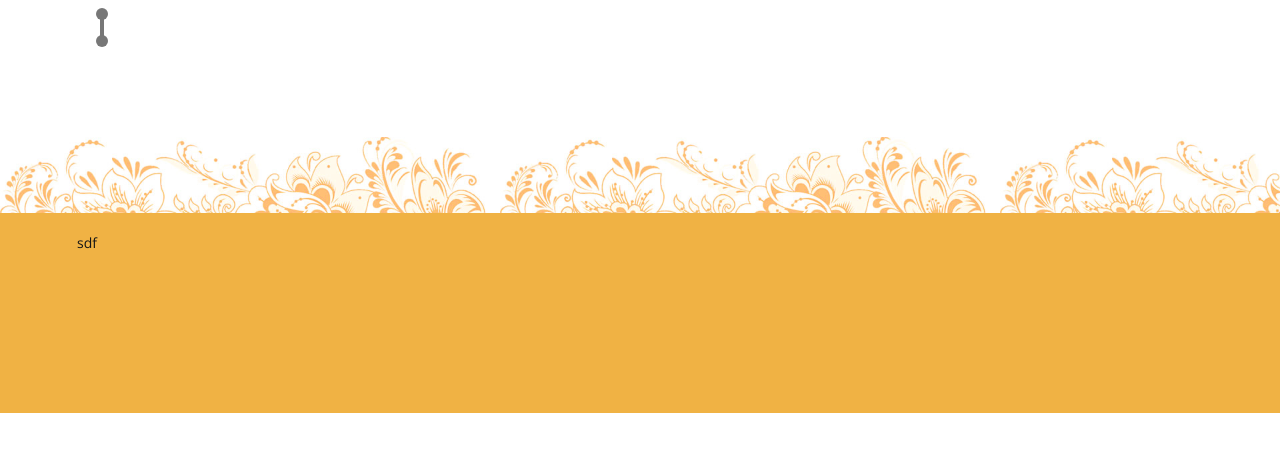
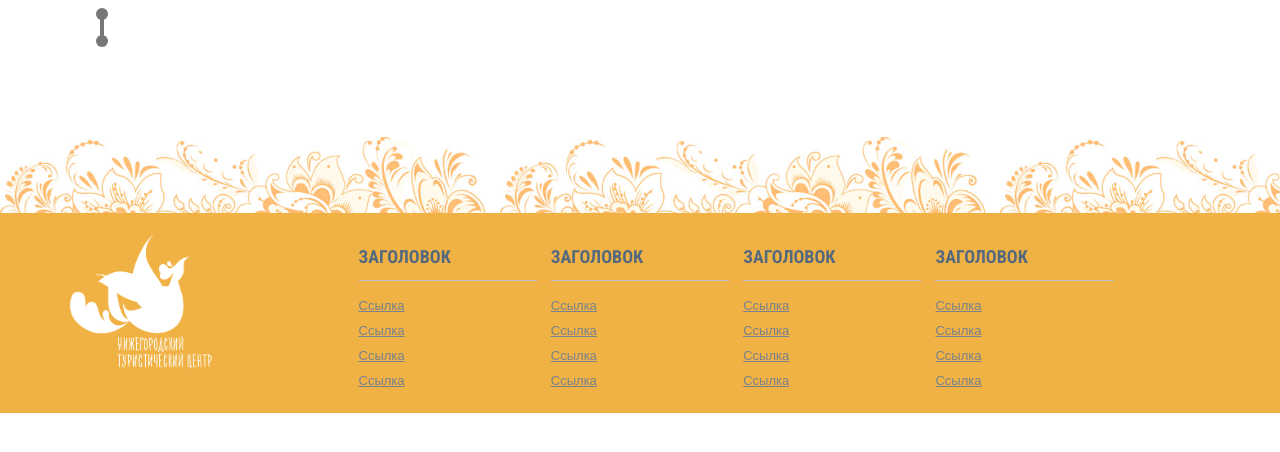
Before and after one commit to larek/ntc.nn.ru, a Yii app: template basic/views/news/index.php in a window 1280 px wide. Shown: the part 313-765 px from the top of the page. Run offline with PHP 8.4 and a stand-in for Yii, Linux system fonts and the light colour scheme; the template is opened without the code that fills it, so the values that code supplies are empty; some libraries are stand-ins or nearby versions.

Commit message:
footer content example

```diff
--- a/basic/views/layouts/main.php
+++ b/basic/views/layouts/main.php
@@ -174,9 +174,53 @@ AppAsset::register($this);
 
     <div class="footer_border"></div>
     <div class="footer_wrap">
-        <div class="container">
-            <div class="col-md-4">sdf</div>
+
+<div class="container">
+            <div class="row">
+                <div class="col-md-3">
+                    <img src="/images/ntc-logo-white.png" style='width:142px' alt="">
+                </div>
+                <div class="col-lg-2  col-md-2 col-sm-4 col-xs-6">
+                    <h3> Заголовок</h3>
+                    <ul>
+                        <li> <a href="#"> Ссылка </a> </li>
+                        <li> <a href="#"> Ссылка </a> </li>
+                        <li> <a href="#"> Ссылка </a> </li>
+                        <li> <a href="#"> Ссылка </a> </li>
+                    </ul>
+                </div>
+                <div class="col-lg-2  col-md-2 col-sm-4 col-xs-6">
+                    <h3> Заголовок </h3>
+                    <ul>
+                        <li> <a href="#"> Ссылка </a> </li>
+                        <li> <a href="#"> Ссылка </a> </li>
+                        <li> <a href="#"> Ссылка </a> </li>
+                        <li> <a href="#"> Ссылка </a> </li>
+                    </ul>
+                </div>
+                <div class="col-lg-2  col-md-2 col-sm-4 col-xs-6">
+                    <h3> Заголовок </h3>
+                    <ul>
+                        <li> <a href="#"> Ссылка </a> </li>
+                        <li> <a href="#"> Ссылка </a> </li>
+                        <li> <a href="#"> Ссылка </a> </li>
+                        <li> <a href="#"> Ссылка </a> </li>
+                    </ul>
+                </div>
+                <div class="col-lg-2  col-md-2 col-sm-4 col-xs-6">
+                    <h3> Заголовок </h3>
+                    <ul>
+                        <li> <a href="#"> Ссылка </a> </li>
+                        <li> <a href="#"> Ссылка </a> </li>
+                        <li> <a href="#"> Ссылка </a> </li>
+                        <li> <a href="#"> Ссылка </a> </li>
+                    </ul>
+                </div>
+
+            </div>
+            <!--/.row-->
         </div>
+        <!--/.container-->
     </div>
 <?php $this->endBody() ?>
 </body>
--- a/css/site.css
+++ b/css/site.css
@@ -465,3 +465,30 @@ h2.panel-title {
 article.panel.panel-primary {
     border-color: #E2C879;
 }
+
+/*footer*/
+.footer_wrap h3 {
+    border-bottom: 1px solid #BAC1C8;
+    color: #54697E;
+    font-size: 18px;
+    font-weight: 600;
+    line-height: 27px;
+    padding: 0px 0 10px;
+    text-transform: uppercase;
+}
+.footer_wrap ul {
+    font-size: 13px;
+    list-style-type: none;
+    margin-left: 0;
+    padding-left: 0;
+    margin-top: 15px;
+    color: #7F8C8D;
+}
+.footer_wrap ul li a {
+    padding: 0 0 5px 0;
+    display: block;
+}
+.footer_wrap a {
+    color: #78828D
+}
+/*and footer*/
```
Also changed, not shown: images/ntc-logo-white.png (added).
